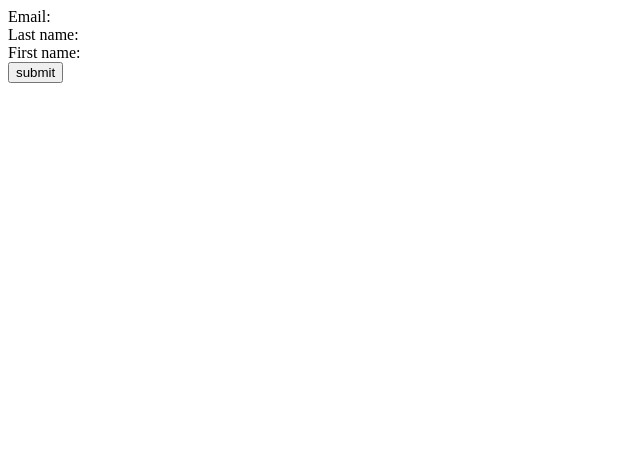
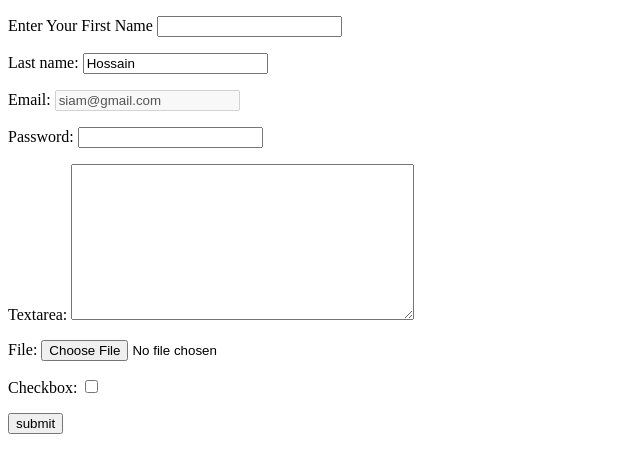
Before and after one commit to siamkarim/Python-_Django, a Django app: page /blg/form/ in a window 1280 px wide. Shown: the top 473 px of the page, without its empty margins (0-640 px from the left). Run offline with Django 4.2, Linux system fonts and the light colour scheme.

Commit message:
Label, Field Argument, & Widgets Works

```diff
--- a/learnDjango/Blogs/forms.py
+++ b/learnDjango/Blogs/forms.py
@@ -1,7 +1,11 @@
 from django import forms
-from django.forms import EmailField
+
 
 class TeacherRegistrations(forms.Form):
-    first_name = forms.CharField()
-    last_name = forms.CharField()
-    Email = forms.EmailField()
+    first_name = forms.CharField(label='Enter Your First Name',label_suffix=' ')
+    last_name = forms.CharField( initial='Hossain')
+    Email = forms.EmailField(initial='siam@gmail.com', disabled=True )
+    password = forms.CharField(widget= forms.PasswordInput)
+    Textarea = forms.CharField(widget=forms.Textarea)
+    file = forms.CharField(widget=forms.FileInput)
+    checkbox = forms.CharField(widget=forms.CheckboxInput )
--- a/learnDjango/Blogs/views.py
+++ b/learnDjango/Blogs/views.py
@@ -9,5 +9,5 @@ def blog1(request):
 
 def showFormsData(request):
     fm =  TeacherRegistrations()
-    fm.order_fields(field_order=['Email','last_name','first_name'])
+
     return render(request, 'blog/form.html',{'form': fm})
--- a/learnDjango/templates/blog/form.html
+++ b/learnDjango/templates/blog/form.html
@@ -8,9 +8,7 @@
 </head>
 <body>
     <form action="">
-   {% for lenth in form %}
-   {{ lenth.label_tag }}<br>
-   {% endfor %}
+  {{form.as_p}}
     <input type="button" value="submit">
     </form>
 
```
